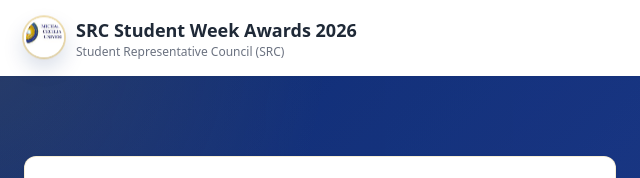
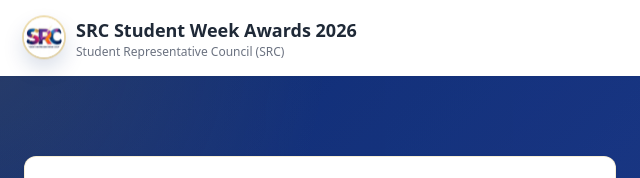
Before and after one commit to Nyerho/srcawards, a website: page index.html in a window 1280 px wide. Shown: the top 178 px of the page, 0-640 px from the left. Drawn offline with Linux system fonts and the light colour scheme; no server answers.

Commit message:
Use SRC logo across pages

```diff
--- a/index.html
+++ b/index.html
@@ -24,7 +24,7 @@
   <div class="max-w-7xl mx-auto px-4 sm:px-6 py-4 flex flex-col sm:flex-row sm:justify-between sm:items-center gap-3">
     <div class="flex items-center gap-3">
       <a href="index.html" class="shrink-0" aria-label="Home">
-        <img src="images/mciu%20logo.jpg" alt="SRC Logo" width="40" height="40" class="mciu-logo mciu-brand-img">
+        <img src="images/IMG_4040.JPG" alt="SRC Logo" width="40" height="40" class="mciu-logo mciu-brand-img">
       </a>
       <div>
         <h1 class="text-lg font-semibold">SRC Student Week Awards 2026</h1>
```
Also changed, not shown: admin.html (+1 -1 lines), candidates.html (+1 -1 lines), dashboard.html (+1 -1 lines), login.html (+1 -1 lines).
